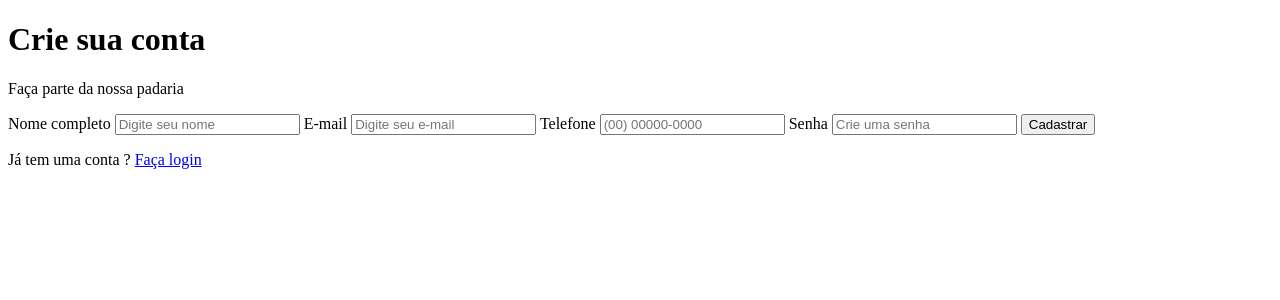
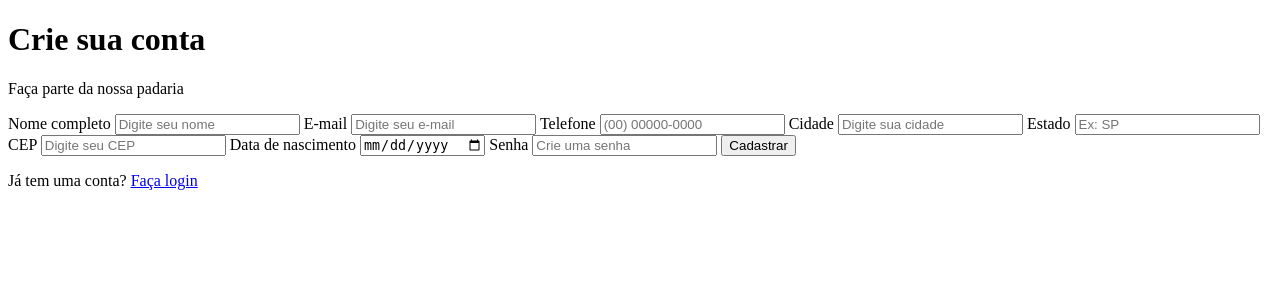
Before and after one commit to Ferpyr/projeto-padaria-2.0, a Flask app: page /cadastro in a window 1280 px wide. Shown: the top 300 px of the page. Run offline with Flask 3, Linux system fonts and the light colour scheme.

Commit message:
cadastro

```diff
--- a/Banco de dados/Create-db.sql
+++ b/Banco de dados/Create-db.sql
@@ -2,7 +2,7 @@
 CREATE DATABASE banco_padaria;
 
 CREATE TABLE clientes (
-    id_cliente INTEGER NOT NULL PRIMARY KEY,
+    id_cliente INTEGER GENERATED BY DEFAULT AS IDENTITY PRIMARY KEY,
     nome VARCHAR(100) NOT NULL,
     email VARCHAR(100) NOT NULL,
     telefone VARCHAR(20) NOT NULL,
--- a/main.py
+++ b/main.py
@@ -1,4 +1,6 @@
-from flask import Flask, render_template, request
+from flask import Flask, render_template, request, redirect, url_for
+
+from conexao import conectar
 from usuario import validar_login
 
 app=Flask(__name__)
@@ -23,5 +25,42 @@ def fazer_login():
 @app.route('/cadastro', methods=['GET'])
 def cadastro():
     return render_template('cadastro.html')
+
+
+@app.route('/fazer_cadastro', methods=['POST'])
+def fazer_cadastro():
+    nome = request.form['nome']
+    email = request.form['email']
+    telefone = request.form['telefone']
+    cidade = request.form['cidade']
+    estado = request.form['estado']
+    cep = request.form['cep']
+    data_nascimento = request.form['data_nascimento']
+    senha = request.form['senha']
+    parametros = [
+        nome,
+        email,
+        telefone,
+        cidade,
+        estado,
+        cep,
+        data_nascimento,
+        senha
+    ]
+    sql = '''
+        INSERT INTO clientes (
+            nome, email, telefone, cidade,
+            estado, cep, data_nascimento, senha
+        )
+        VALUES (%s, %s, %s, %s, %s, %s, %s, %s)
+    '''
+    conexao = conectar()
+    cursor = conexao.cursor()
+    cursor.execute(sql, parametros)
+    conexao.commit()
+    cursor.close()
+    conexao.close()
+    return redirect(url_for('login'))
+
 if __name__ == '__main__':
     app.run(debug=True)
--- a/templates/cadastro.html
+++ b/templates/cadastro.html
@@ -7,36 +7,48 @@
     <link rel="stylesheet" href="/static/css/cadastro.css">
 </head>
 <body>
-
     <div class="cadastro-container">
-
-
-
         <h1>Crie sua conta</h1>
         <p>Faça parte da nossa padaria</p>
 
-        <form>
+        <form action="/fazer_cadastro" method="POST">
+
             <label>Nome completo</label>
-            <input type="text" placeholder="Digite seu nome" required>
+            <input type="text" name="nome"
+                   placeholder="Digite seu nome" required>
 
             <label>E-mail</label>
-            <input type="email" placeholder="Digite seu e-mail" required>
+            <input type="email" name="email"
+                   placeholder="Digite seu e-mail" required>
 
             <label>Telefone</label>
-            <input type="tel" placeholder="(00) 00000-0000" required>
+            <input type="tel" name="telefone"
+                   placeholder="(00) 00000-0000" required>
+
+            <label>Cidade</label>
+            <input type="text" name="cidade"
+                   placeholder="Digite sua cidade" required>
+
+            <label>Estado</label>
+            <input type="text" name="estado"
+                   placeholder="Ex: SP" maxlength="3" required>
+
+            <label>CEP</label>
+            <input type="text" name="cep"
+                   placeholder="Digite seu CEP" required>
+
+            <label>Data de nascimento</label>
+            <input type="date" name="data_nascimento" required>
 
             <label>Senha</label>
-            <input type="password" placeholder="Crie uma senha" required>
-
+            <input type="password" name="senha"
+                   placeholder="Crie uma senha" required>
             <button type="submit">Cadastrar</button>
         </form>
-
         <p class="login">
-            Já tem uma conta ?
-            <a href="login">Faça login</a>
+            Já tem uma conta?
+            <a href="/login">Faça login</a>
         </p>
-
     </div>
-
 </body>
 </html>
--- a/templates/login.html
+++ b/templates/login.html
@@ -21,11 +21,8 @@
                 type="password" name="senha" id="senha" placeholder="Digite sua senha" required>
 
             <button type="submit">Entrar</button>
-
             <p id="mensagem"></p>
-
         </form>
-
         <p class="cadastro">
             Não tem uma conta?
             <a href="/cadastro">Cadastre-se</a>
```
Also changed, not shown: templates/produtos.html (+4 -4 lines).
